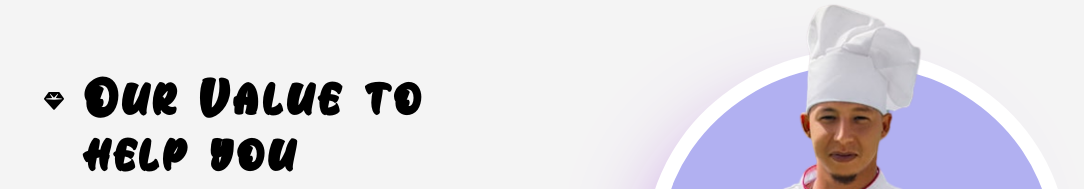
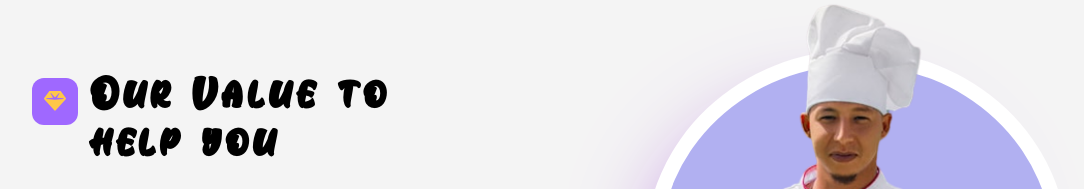
Before and after one commit to Aqib-cyber2/nuxt2-Retaurants, a Nuxt app: page / in a window 1280 px wide. Shown: the part 611-800 px from the top of the page, without its empty margins (90-1174 px from the left). Built offline with nearby package versions, Linux system fonts and the light colour scheme.

Commit message:
Styling changes

```diff
--- a/assets/css/index.css
+++ b/assets/css/index.css
@@ -24,7 +24,7 @@
 
 :root{
     /* colors */
-    /* --info: #8e4df6; */
+    --info: #9f68ff;
     --radius-1 : 40px;
 }
 
@@ -64,7 +64,7 @@ body{
 -------------------------------*/
 .our--value .title{
     font-family: 'Alovera';
-    font-size: 3.5rem;
+    font-size: 3rem;
 }
 
 .img-box{
@@ -89,3 +89,9 @@ body{
     transform-origin: bottom;
     transform: scale(1.53);
 }
+
+.icon-box{
+    background-color: var(--info);
+    color: #ffc749;
+    font-size: 22px;
+}
--- a/pages/index.vue
+++ b/pages/index.vue
@@ -36,13 +36,13 @@
     </section>
 
 
-    <!-- OUR VALUES -->
+    <!-- OUR VALUES SECION -->
     <section class="flex our--value">
 
       <div class="w-5/12">
 
         <h1 class="title font-bold my-5 leading-none flex items-start">
-          <span class="inline-block text-xl mt-2 mr-2 px-3 py-2.5">
+          <span class="inline-block mt-2 mr-3 px-3 py-3 icon-box rounded-xl text-orange-500">
             <font-awesome-icon :icon="['fa', 'gem']" />
           </span>
 
```
Also changed, not shown: 1 other file (tests, documents, lock files or other folders).
